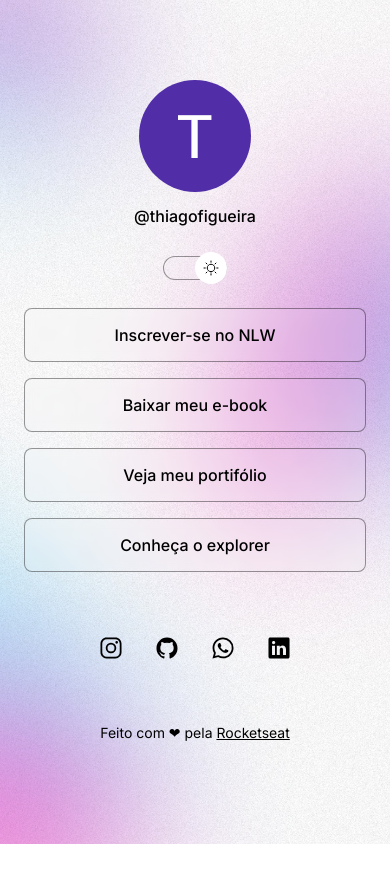
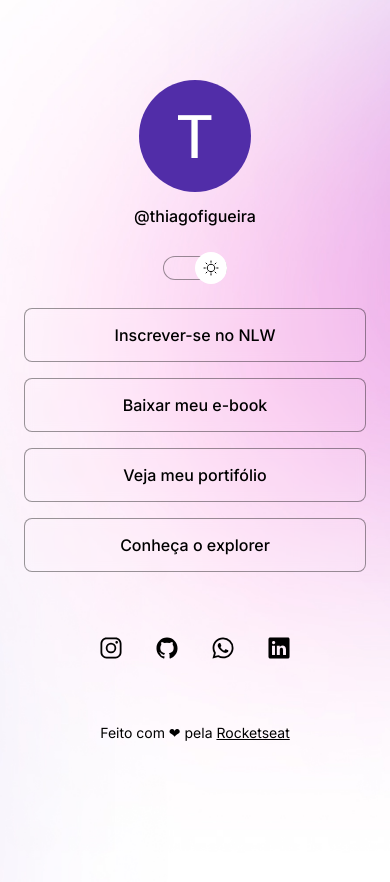
Before and after one commit to tfigueira45/DevLinks, a plain HTML site: page index.html in a window 390 px wide. Both pictures are taken after a click on the button 179 px from the left and 268 px from the top of the page. Before the commit the page ends 844 px from the top, so only its background shows below. Drawn offline with nearby package versions, Linux system fonts and the light colour scheme.

Commit message:
added background responsive

```diff
--- a/style.css
+++ b/style.css
@@ -30,6 +30,7 @@
 
 body {
   background: var(--img-url) no-repeat top center/cover;
+  height: 100vh;
   transition: 0.2s all;
 }
 
@@ -150,3 +151,12 @@ footer {
   padding: 24px 0;
   font-size: 14px;
 }
+
+@media (min-device-width: 700px){
+  :root{
+    --img-url: url('./assets/bg-desktop.jpg');
+  }
+  .light{
+    --img-url: url('./assets/bg-desktop-light.jpg');
+  }
+}
```
